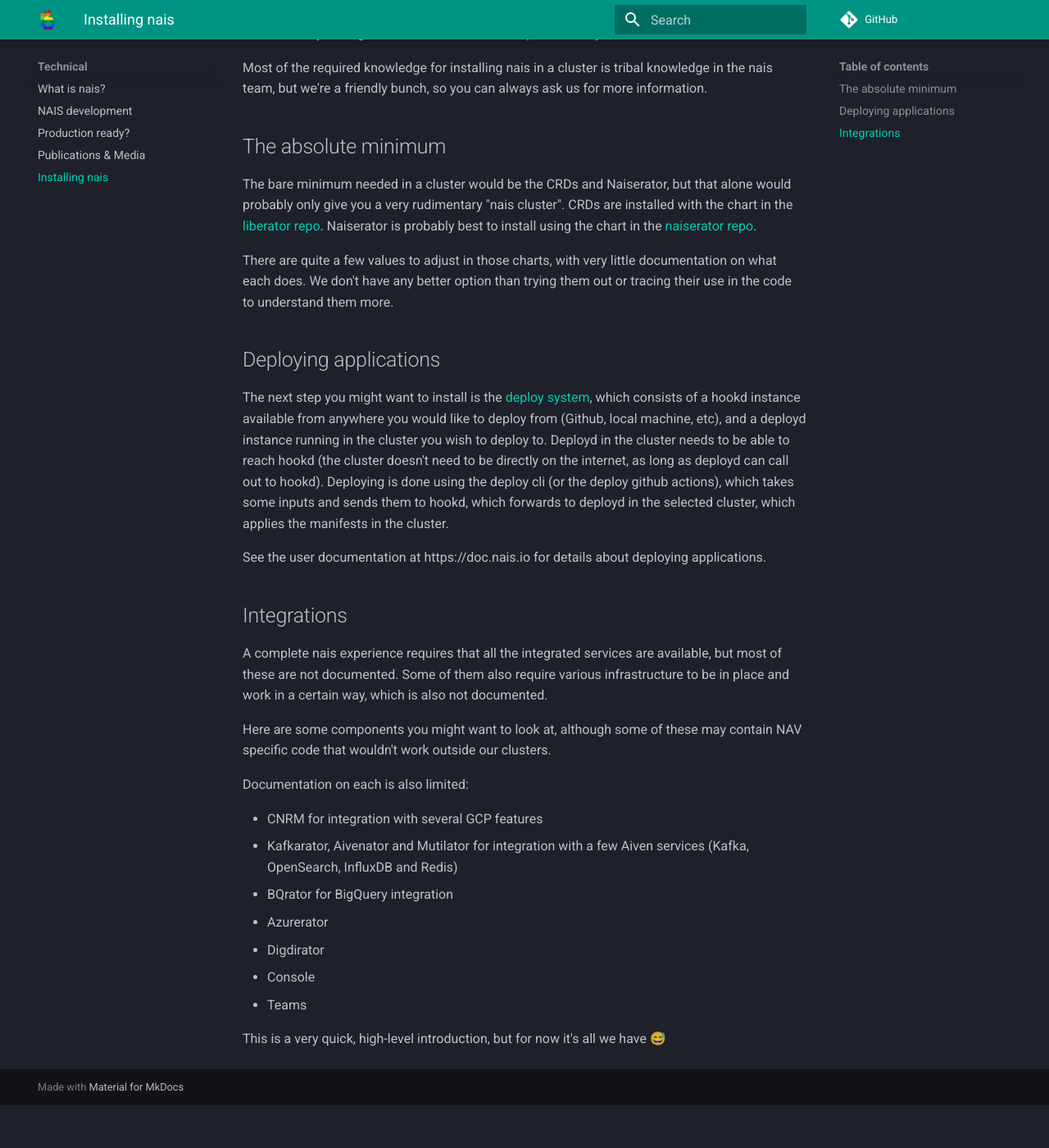
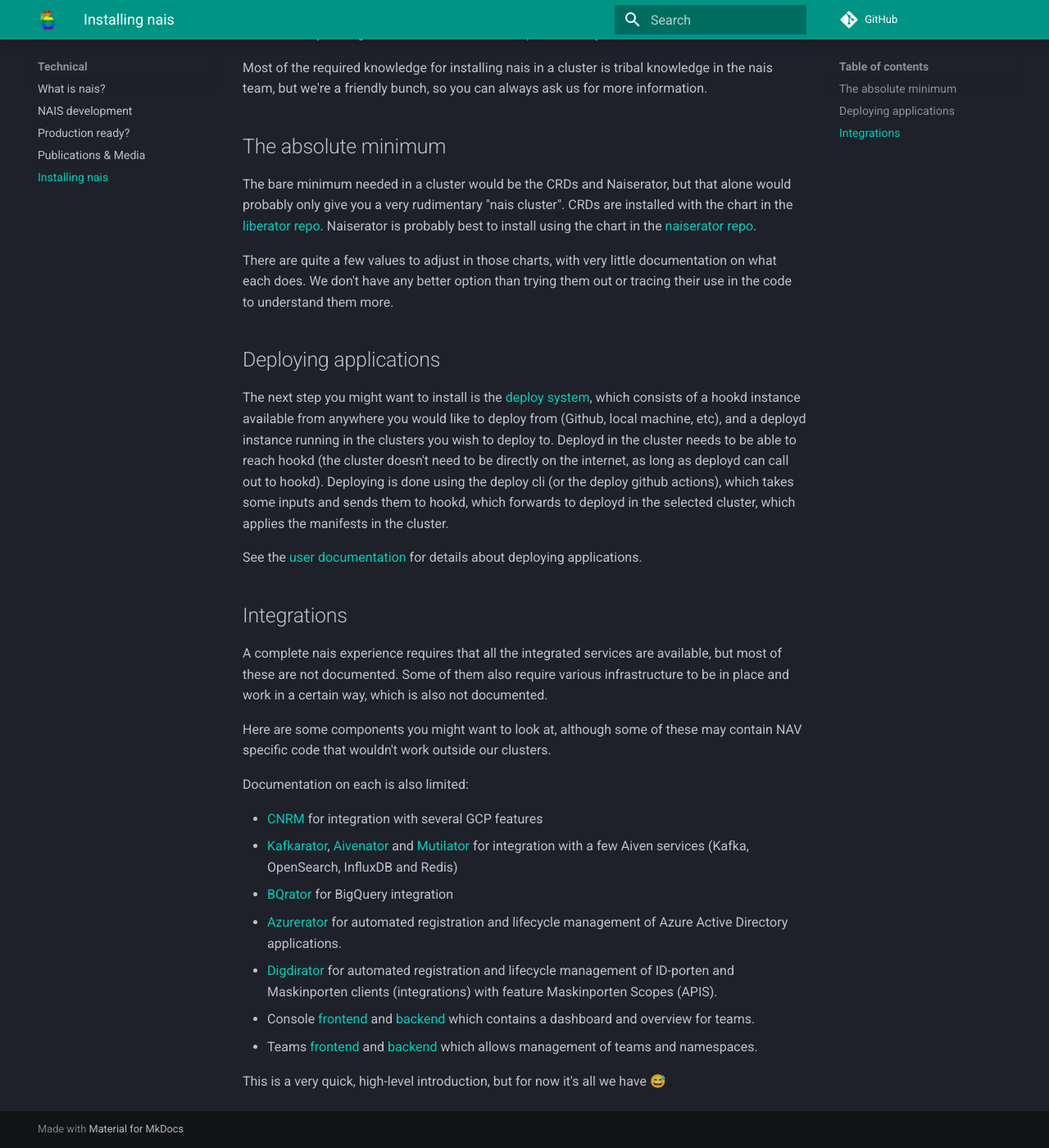
Before and after one commit to nais/handbook, an MkDocs documentation site: the page built from docs/technical/installing-nais.md, in a window 1280 px wide and 1400 px high, scrolled down 318 px. Shown: the whole window at 82% size. Built offline with MkDocs 1.6.1 and Material for MkDocs 9.7.7, drawn with Linux system fonts in a browser that asks for light colours; comment, search, counter and statistics services are not loaded; before the commit the page ends 1666 px from its top, so only the background shows below that.

Commit message:
Fixed and added more links

```diff
--- a/docs/technical/installing-nais.md
+++ b/docs/technical/installing-nais.md
@@ -21,11 +21,11 @@
 
 ## Deploying applications
 
-The next step you might want to install is the [deploy system](https://github.com/nais/deploy/tree/master/charts), which consists of a hookd instance available from anywhere you would like to deploy from (Github, local machine, etc), and a deployd instance running in the cluster you wish to deploy to.
+The next step you might want to install is the [deploy system](https://github.com/nais/deploy/tree/master/charts), which consists of a hookd instance available from anywhere you would like to deploy from (Github, local machine, etc), and a deployd instance running in the clusters you wish to deploy to.
 Deployd in the cluster needs to be able to reach hookd (the cluster doesn't need to be directly on the internet, as long as deployd can call out to hookd).
 Deploying is done using the deploy cli (or the deploy github actions), which takes some inputs and sends them to hookd, which forwards to deployd in the selected cluster, which applies the manifests in the cluster.
 
-See the user documentation at https://doc.nais.io for details about deploying applications.
+See the [user documentation](https://doc.nais.io) for details about deploying applications.
 
 
 ## Integrations
@@ -37,12 +37,12 @@
 
 Documentation on each is also limited:
 
-* CNRM for integration with several GCP features
-* Kafkarator, Aivenator and Mutilator for integration with a few Aiven services (Kafka, OpenSearch, InfluxDB and Redis)
-* BQrator for BigQuery integration
-* Azurerator
-* Digdirator
-* Console
-* Teams
+* [CNRM](https://cloud.google.com/config-connector/docs/overview) for integration with several GCP features
+* [Kafkarator](https://github.com/nais/kafkarator), [Aivenator](https://github.com/nais/aivenator) and [Mutilator](https://github.com/nais/mutilator) for integration with a few Aiven services (Kafka, OpenSearch, InfluxDB and Redis)
+* [BQrator](https://github.com/nais/bqrator) for BigQuery integration
+* [Azurerator](https://github.com/nais/azurerator) for automated registration and lifecycle management of Azure Active Directory applications.
+* [Digdirator](https://github.com/nais/digdirator) for automated registration and lifecycle management of ID-porten and Maskinporten clients (integrations) with feature Maskinporten Scopes (APIS).
+* Console [frontend](https://github.com/nais/console-frontend) and [backend](https://github.com/nais/console-backend) which contains a dashboard and overview for teams.
+* Teams [frontend](https://github.com/nais/teams-frontend) and [backend](https://github.com/nais/teams-backend) which allows management of teams and namespaces.
 
 This is a very quick, high-level introduction, but for now it's all we have 😅
```
